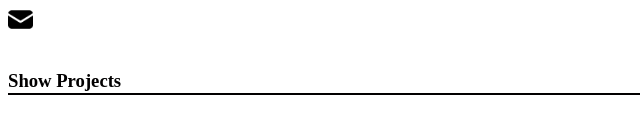
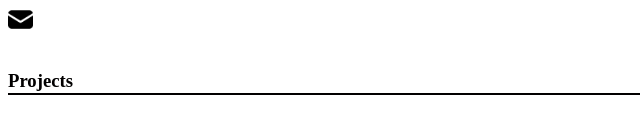
Before and after one commit to Turtle-Head/Portfolio, a plain HTML site: page index.html in a window 1280 px wide. Shown: the part 443-576 px from the top of the page, 0-640 px from the left. Drawn offline with nearby package versions, Linux system fonts and the light colour scheme.

Commit message:
Update index.html
Changed Link from Show Projects to Projects

```diff
--- a/index.html
+++ b/index.html
@@ -120,7 +120,7 @@
 </div>
 </section>
 </header>
-<m id="feat" style="cursor:pointer;">Show Projects</m>
+<m id="feat" style="cursor:pointer;">Projects</m>
   <div class="divider"></div>
   <!-- Featured Sites Area (Inline) -->
   <div id="root"></div>
```
